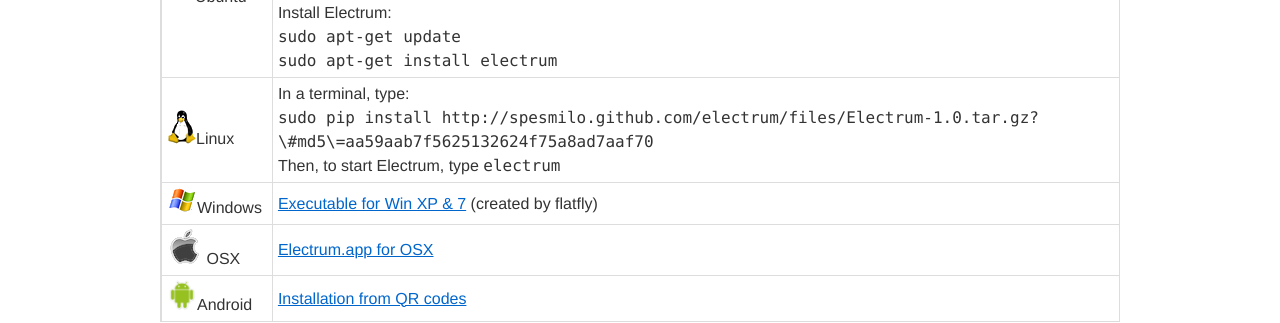
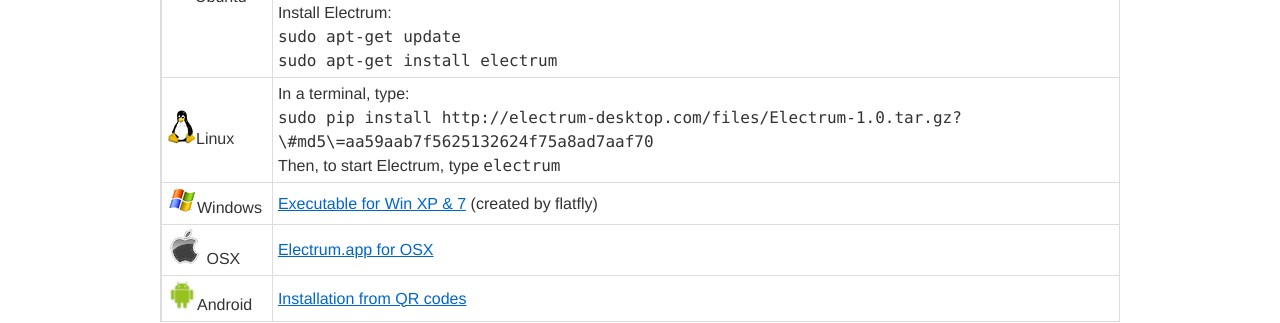
Before and after one commit to ecdsa/electrum-web, a Jekyll site: the page built from download.html, in a window 1280 px wide. Shown: the part 283-606 px from the top of the page. Built offline with Jekyll 4.4.1, drawn with Linux system fonts in a browser that asks for light colours; some of the changed lines change nothing that is shown.

Commit message:
Changed to proper domain

```diff
--- a/download.html
+++ b/download.html
@@ -19,7 +19,7 @@
   <tr>
     <td><img src="./media/os_linux.gif"/>Linux</td>
     <td>In a terminal, type:<br/>
-      <tt>sudo pip install http://spesmilo.github.com/electrum/files/Electrum-1.0.tar.gz?\#md5\=aa59aab7f5625132624f75a8ad7aaf70</tt><br/>
+      <tt>sudo pip install http://electrum-desktop.com/files/Electrum-1.0.tar.gz?\#md5\=aa59aab7f5625132624f75a8ad7aaf70</tt><br/>
       Then, to start Electrum, type <tt>electrum</tt></td>
   </tr>
   <tr>
```
